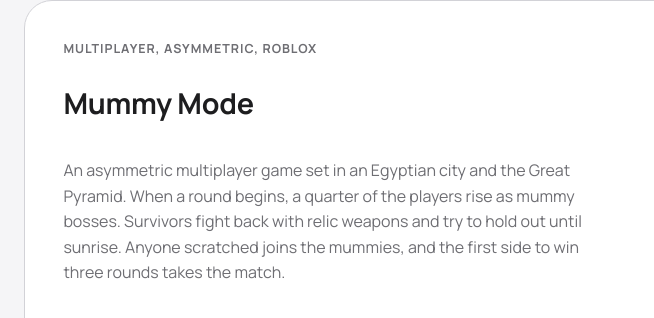
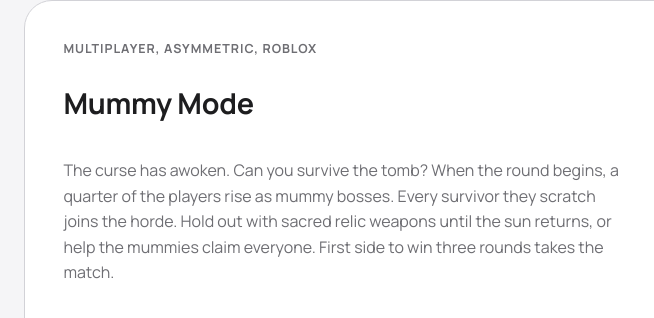
Before and after one commit to Apirith/Apirith_Portfolio-, a plain HTML site: page games.html in a window 1280 px wide. Shown: the part 906-1224 px from the top of the page, 0-654 px from the left. Drawn offline with nearby package versions, Linux system fonts and the light colour scheme.

Commit message:
Update Mummy Mode description to match store copy
Co-Authored-By: Claude Haiku 5.5 <noreply@anthropic.com>

```diff
--- a/games.html
+++ b/games.html
@@ -60,9 +60,9 @@
                 <p class="meta">Multiplayer, Asymmetric, Roblox</p>
                 <h2>Mummy Mode</h2>
                 <p class="game-description">
-                  An asymmetric multiplayer game set in an Egyptian city and the Great Pyramid. When a round begins,
-                  a quarter of the players rise as mummy bosses. Survivors fight back with relic weapons and try to
-                  hold out until sunrise. Anyone scratched joins the mummies, and the first side to win three rounds
+                  The curse has awoken. Can you survive the tomb? When the round begins, a quarter of the players
+                  rise as mummy bosses. Every survivor they scratch joins the horde. Hold out with sacred relic
+                  weapons until the sun returns, or help the mummies claim everyone. First side to win three rounds
                   takes the match.
                 </p>
                 <div class="game-features">
```
